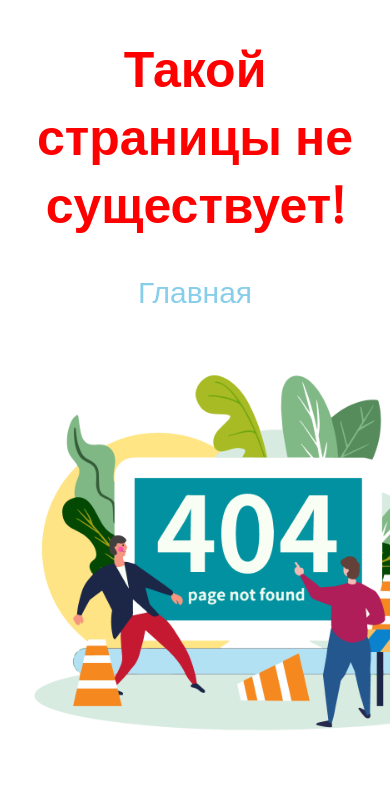
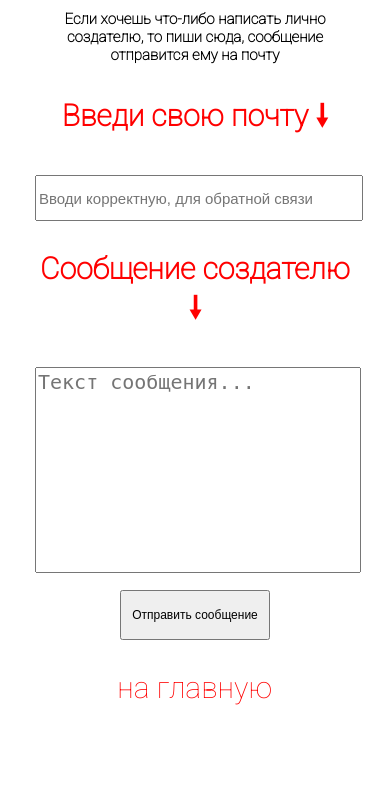
Before and after one commit to EvgenyGritsenko/YoutubeMessenger, a Flask app: page /support/ in a window 390 px wide; the page is wider, and only the part inside the window is pictured. Shown: the top 811 px of that part. Run offline with Flask 2, Linux system fonts and the light colour scheme.

Commit message:
Upate v0.2 (добавление системы связи с создателем)

```diff
--- a/app.py
+++ b/app.py
@@ -1,12 +1,14 @@
+from operator import methodcaller
 from flask import Flask, render_template, url_for, redirect, flash, request
 from flask_sqlalchemy import SQLAlchemy
 from flask_script import Manager
-from forms import UserForm, LoginForm, UpdateForm, ChatForm
+from forms import UserForm, LoginForm, UpdateForm, ChatForm, MailForm
 from datetime import datetime
 from werkzeug.security import generate_password_hash, check_password_hash
 from flask_migrate import Migrate #, MigrateCommand
 from flask_login import LoginManager, UserMixin, current_user, login_manager, login_user, logout_user, login_required
-from threading import *
+from flask_mail import Mail, Message
+import os
 
 app = Flask(__name__)
 app.debug = True
@@ -18,6 +20,13 @@ manager = Manager(app)
 migrate = Migrate(app, db)
 #manager.add_command("db", MigrateCommand)
 login_manager = LoginManager(app)
+app.config['MAIL_SERVER'] = 'smtp.googlemail.com'
+app.config['MAIL_PORT'] = 587
+app.config['MAIL_USE_TLS'] = True
+app.config['MAIL_USERNAME'] = 'gritsenko.cooperation@gmail.com' # поменяй на свою
+app.config['MAIL_DEFAULT_SENDER'] = 'gritsenko.cooperation@gmail.com' # тоже поменяй
+app.config['MAIL_PASSWORD'] = 'Your password' or os.getenv('MAIL_PASS')
+mail = Mail(app)
 
 @login_manager.user_loader
 def load_user(id):
@@ -49,6 +58,18 @@ def infoUserId(id):
 
 	return render_template("info_user_id.html", user=user, date=date, time=time)
 
+
+@app.route("/support/", methods=['POST', 'GET'])
+def Support():
+	form = MailForm()
+
+	if form.validate_on_submit():
+		msg = Message("Grits Messenger Support", recipients=["gritsenkoevg@yandex.kz"])
+		msg.body = f""" Пользователь ({form.sender.data}), отправил сообщение. Содержание: \n\n {form.message.data}"""
+		mail.send(msg)
+		flash("Сообщение успешно отправлено!")
+
+	return render_template("support.html", form=form)
 
 @app.route("/info_users/")
 def infoUser():
--- a/forms.py
+++ b/forms.py
@@ -26,3 +26,9 @@ class UpdateForm(FlaskForm):
 class ChatForm(FlaskForm):
     message = TextAreaField("Текст сообщения", validators=[DataRequired()])
     submit = SubmitField("Отправить сообщение")
+
+
+class MailForm(FlaskForm):
+    sender = StringField("Отправитель", validators=[Email()])
+    message = TextAreaField("Текст сообщения", validators=[DataRequired()])
+    submit = SubmitField("Отправить сообщение")
--- /dev/null
+++ b/static/css/support.css
@@ -0,0 +1,147 @@
+#form{
+    font-family: 'Roboto', sans-serif;
+    width: 1000px;
+    margin-right: auto;
+    margin-left: auto;
+    text-align: center;
+}
+
+#info{
+    font-family: 'Roboto', sans-serif;
+    width: 1000px;
+    margin-left: auto;
+    margin-right: auto;
+    text-align: center;
+}
+
+#sender{
+    outline: none;
+    height: 40px;
+    width: 400px;
+    font-size: 20px;
+}
+
+#message{
+    outline: none;
+    resize: none;
+    width: 700px;
+    height: 200px;
+    font-size: 20px;
+    margin-bottom: 50px;
+}
+
+#hMail{
+    margin-top: 30px;
+    font-size: 30px;
+    color: red;
+}
+
+#hMessahe{
+    margin-top: 30px;
+    font-size: 30px;
+    color: red;
+}
+
+#submit{
+    width: 300px;
+    height: 50px;
+    font-size: 25px;
+    margin-bottom: 30px;
+}
+
+#link{
+    text-decoration: none;
+    font-size: 30px;
+    color: red;
+    padding: 5px;
+}
+
+#link:hover {
+    border: 2px red solid;
+    border-radius: 3px;
+}
+
+@media screen and (max-width: 985px) {
+    #info{
+        width: 800px;
+    }
+    #form{
+        width: 800px;
+    }
+}
+
+@media screen and (max-width: 820px) {
+    #info{
+        width: 600px;
+    }
+    #form{
+        width: 600px;
+    }
+    #message{
+        width: 550px;
+    }
+}
+
+@media screen and (max-width: 620px) {
+    #info{
+        width: 450px;
+    }
+    #form{
+        width: 450px;
+    }
+    #message{
+        width: 450px;
+    }
+    #info{
+        font-size: 20px;
+    }
+    #submit{
+        width: 200px;
+        font-size: 15px;
+    }
+}
+
+@media screen and (max-width: 470px) {
+    #info{
+        width: 400px;
+    }
+    #form{
+        width: 400px;
+    }
+    #message{
+        width: 400px;
+    }
+    #info{
+        font-size: 15px;
+    }
+    #submit{
+        width: 200px;
+        font-size: 15px;
+    }
+}
+
+@media screen and (max-width: 420px) {
+    #info{
+        width: 320px;
+        font-size: 15px;
+    }
+    #form{
+        width: 320px;
+        font-size: 10px;
+    }
+    #message{
+        width: 320px;
+        margin-bottom: 15px;
+    }
+    #info{
+        font-size: 15px;
+    }
+    #submit{
+        width: 150px;
+        font-size: 12px;
+    }
+    #sender{
+        width: 320px;
+        font-size: 15px;
+    }
+}
--- a/templates/main_page.html
+++ b/templates/main_page.html
@@ -36,7 +36,7 @@
 
         <h1 id="head" >ПРОЧЕЕ:</h1>
         <a id="otherLink" href="/info_users">-Поиск аккантов</a> <br>
-        <a id="otherLink" href="/support">-Вопрос создателю (в разработке)</a> <br>
+        <a id="otherLink" href="/support">-Вопрос создателю</a> <br>
 
     </div>
 
--- /dev/null
+++ b/templates/support.html
@@ -0,0 +1,46 @@
+<!DOCTYPE html>
+<html lang="en">
+<head>
+    <meta charset="UTF-8">
+    <meta http-equiv="X-UA-Compatible" content="IE=edge">
+    <meta name="viewport" content="width=device-width, initial-scale=1.0">
+    <title>Document</title>
+    <link rel="stylesheet" href="{{ url_for('static', filename='css/support.css') }}">
+    <link href="https://fonts.googleapis.com/css2?family=Roboto:wght@100&display=swap" rel="stylesheet">
+</head>
+<body>
+    <h1 id="info" >Если хочешь что-либо написать лично создателю, то пиши сюда, сообщение отправится ему на почту</h1>
+
+    <div>
+
+        <form id="form" method="POST">
+            {{ form.hidden_tag() }}
+
+            <h3 id="hMail">Введи свою почту 🠗</h3>
+            {{ form.sender(id="sender", placeholder="Вводи корректную, для обратной связи") }} <br>
+            <h3 id="hMessahe">Сообщение создателю 🠗</h3>
+            {{ form.message(id="message", placeholder="Текст сообщения...") }} <br>
+
+            {% with messages = get_flashed_messages() %}
+
+            {% if messages %}
+
+                {% for message in messages %}
+
+                    <h4> {{ message }} </h4>
+
+                {% endfor %}
+
+            {% endif %}
+
+            {% endwith %}
+
+            {{ form.submit(id="submit") }}
+            <br>
+            <a id="link" href="/">на главную</a>
+        </form>
+
+    </div>
+
+</body>
+</html>
```
